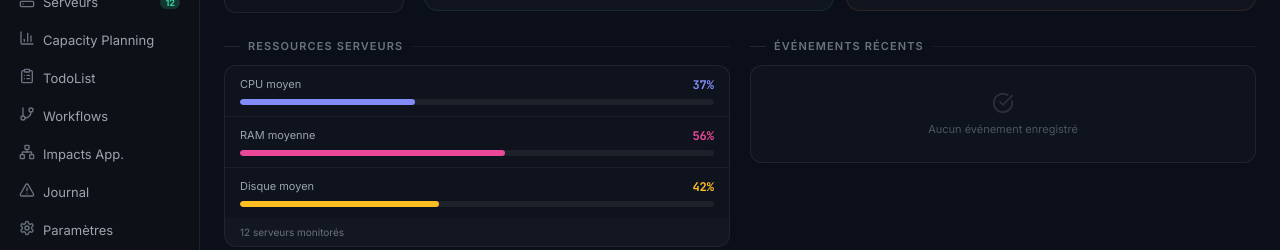
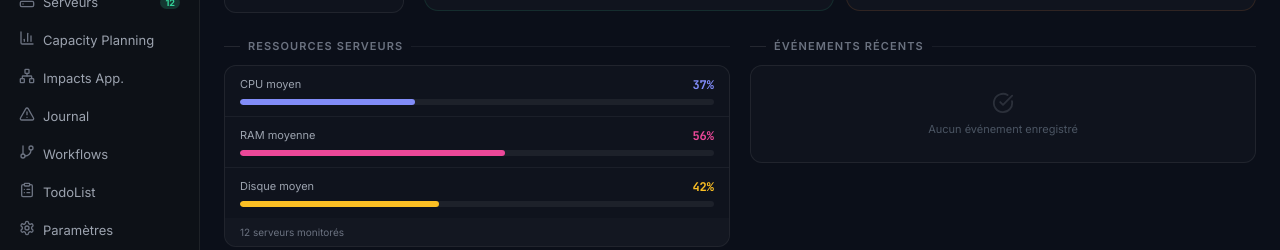
Before and after one commit to Scouzy/url-monitor-live, a React (Vite) app: page / in a window 1280 px wide. Shown: the part 258-508 px from the top of the page. Built offline with nearby package versions, Linux system fonts and the light colour scheme.

Commit message:
feat: réordonnancement modules sidebar

```diff
--- a/src/components/Sidebar.jsx
+++ b/src/components/Sidebar.jsx
@@ -124,10 +124,10 @@ const MODULES = [
   { id: "monitor",    label: "Surveillance",      Icon: MonitorCheck },
   { id: "servers",    label: "Serveurs",          Icon: Server },
   { id: "capacity",   label: "Capacity Planning", Icon: BarChart3 },
-  { id: "todo",       label: "TodoList",          Icon: ClipboardList },
-  { id: "workflows",  label: "Workflows",         Icon: GitBranch },
   { id: "impacts",    label: "Impacts App.",      Icon: Network },
   { id: "journal",    label: "Journal",           Icon: AlertTriangle },
+  { id: "workflows",  label: "Workflows",         Icon: GitBranch },
+  { id: "todo",       label: "TodoList",          Icon: ClipboardList },
   { id: "parametres", label: "Paramètres",        Icon: Settings },
 ];
 
```
